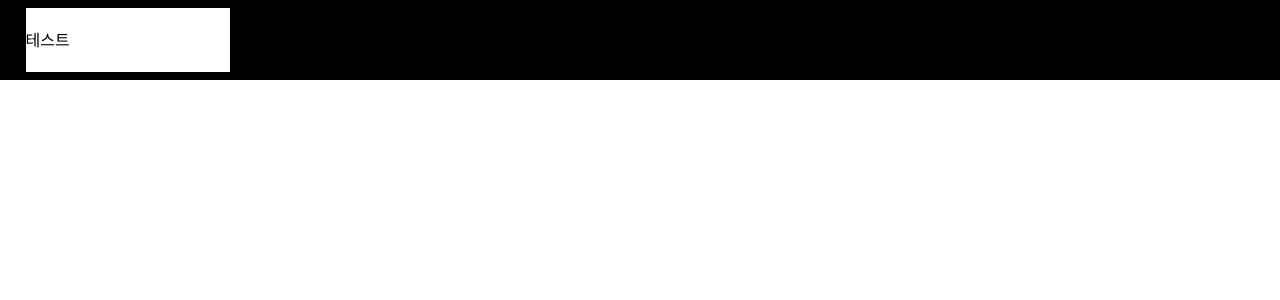
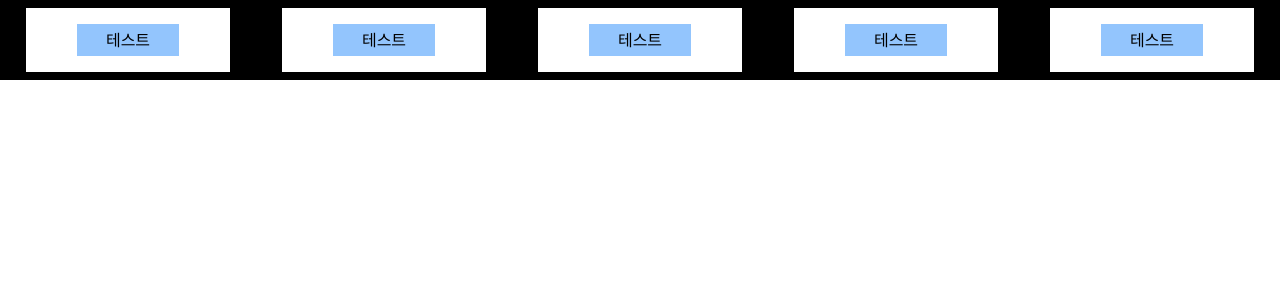
Before and after one commit to eonduck2/brace-myself, a React app: page / in a window 1280 px wide. Shown: the top 300 px of the page. Built offline with nearby package versions, Linux system fonts and the light colour scheme.

Commit message:
:wrench: 이종수: 메인 컴포넌트 제작을 위한 파일 생성

```diff
--- a/src/client/components/header/Header.tsx
+++ b/src/client/components/header/Header.tsx
@@ -2,16 +2,14 @@ import React from "react";
 import HeaderButton from "./headerButton/HeaderButton";
 import StyledHeader from "./Header.style";
 import IHeader from "./Header.interface";
-import {
-  BasicContainer,
-  FlexContainer,
-  GridContainer,
-} from "../container/Container";
 
 const Header: React.FC<IHeader> = () => {
+  const buttonArray = [1, 2, 3, 4, 5];
   return (
     <StyledHeader className="bg-black">
-      <HeaderButton />
+      {buttonArray.map((index) => (
+        <HeaderButton key={index} />
+      ))}
     </StyledHeader>
   );
 };
--- a/src/client/components/header/headerButton/HeaderButton.style.ts
+++ b/src/client/components/header/headerButton/HeaderButton.style.ts
@@ -1,5 +1,8 @@
 import styled from "styled-components";
 
-const StyledHeaderButton = styled.button``;
+const StyledHeaderButton = styled.button`
+  width: 50%;
+  height: 50%;
+`;
 
 export default StyledHeaderButton;
--- a/src/client/components/header/headerButton/HeaderButton.tsx
+++ b/src/client/components/header/headerButton/HeaderButton.tsx
@@ -6,7 +6,7 @@ import StyledHeaderButtonContainer from "./HeaderButtonContainer.style";
 const HeaderButton: React.FC<IHeaderButton> = () => {
   return (
     <StyledHeaderButtonContainer className="bg-white">
-      <StyledHeaderButton>테스트</StyledHeaderButton>
+      <StyledHeaderButton className="bg-blue-300">테스트</StyledHeaderButton>
     </StyledHeaderButtonContainer>
   );
 };
--- a/src/client/components/header/headerButton/HeaderButtonContainer.style.ts
+++ b/src/client/components/header/headerButton/HeaderButtonContainer.style.ts
@@ -4,7 +4,8 @@ import { StyledFlex } from "../../container/Container.style";
 const StyledHeaderButtonContainer = styled(StyledFlex)`
   width: 80%;
   height: 80%;
-  grid-template-columns: repeat(5, 1fr);
+  justify-content: center;
+  align-items: center;
 `;
 
 export default StyledHeaderButtonContainer;
```
Also changed, not shown: src/client/components/main/Main.tsx (added).
